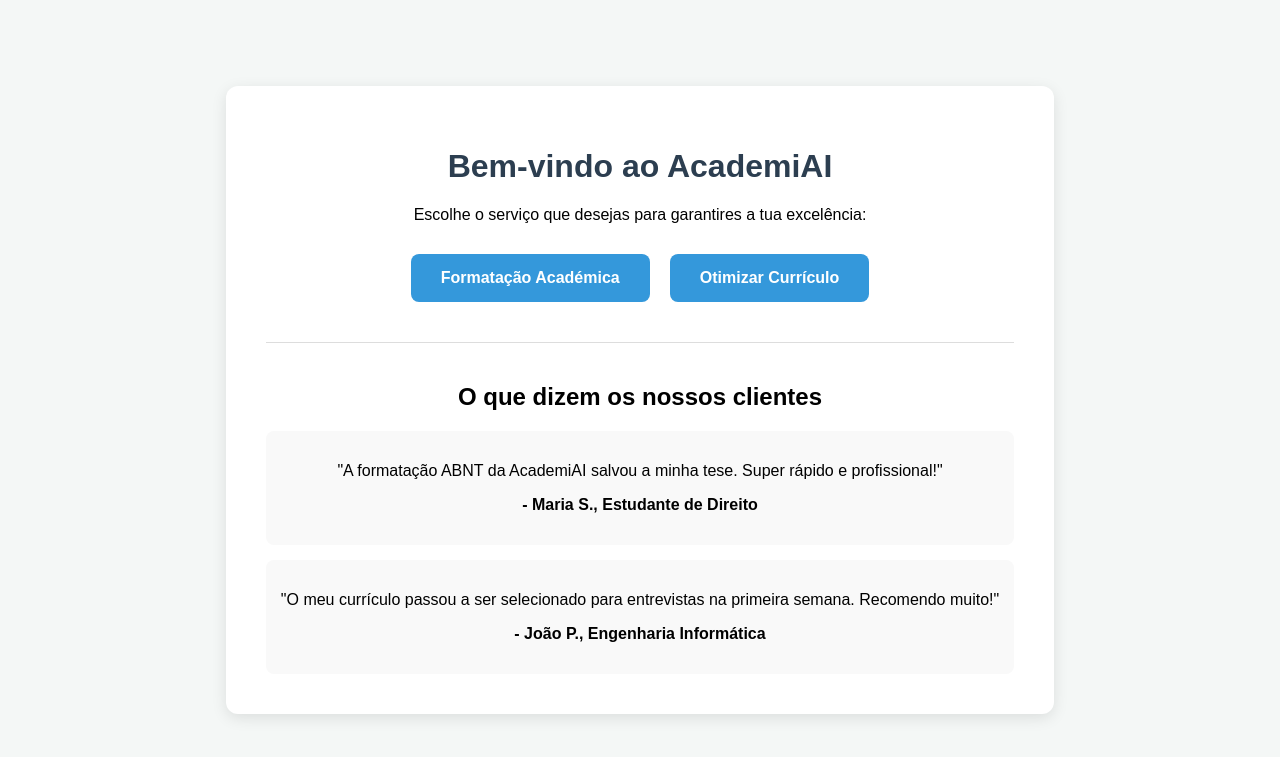
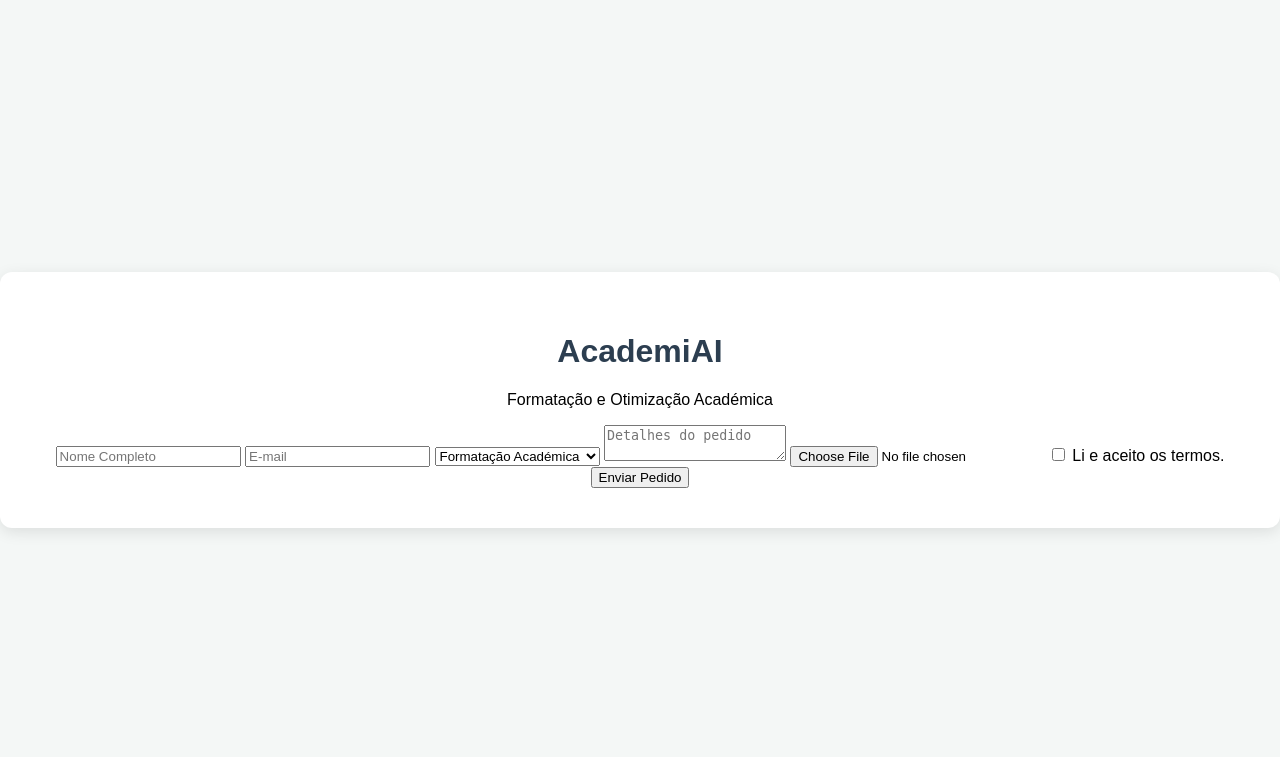
Before and after one commit to rrodrigues2326/AcademiAI, a Flask app: page / in a window 1280 px wide. Shown: the top 757 px of the page. Run offline with Flask 3, Linux system fonts and the light colour scheme.

Commit message:
Atualizar interface corporativa e nova rota

```diff
--- a/templates/index.html
+++ b/templates/index.html
@@ -2,34 +2,33 @@
 <html lang="pt">
 <head>
     <meta charset="UTF-8">
-    <title>AcademiAI - Otimização Profissional</title>
+    <title>AcademiAI | Consultoria Profissional</title>
     <link rel="stylesheet" href="{{ url_for('static', filename='style.css') }}">
 </head>
 <body>
     <div class="container">
-        <h1>Bem-vindo ao AcademiAI</h1>
-        <p>Escolhe o serviço que desejas para garantires a tua excelência:</p>
+        <h1>AcademiAI</h1>
+        <p>Formatação e Otimização Académica</p>
 
-        <div class="botoes-servico">
-            <a href="/estudante" class="botao">Formatação Académica</a>
-            <a href="/curriculo" class="botao">Otimizar Currículo</a>
-        </div>
+        <form action="/enviar" method="POST" enctype="multipart/form-data">
+            <input type="text" name="website" style="display:none;" tabindex="-1">
 
-        <hr style="margin: 40px 0; border: 0; border-top: 1px solid #ddd;">
+            <input type="text" name="nome" placeholder="Nome Completo" required>
+            <input type="email" name="email" placeholder="E-mail" required>
 
-        <section class="testemunhos">
-            <h2 style="text-align: center;">O que dizem os nossos clientes</h2>
+            <select name="servico" required>
+                <option value="Formatação Académica">Formatação Académica</option>
+                <option value="Currículo">Otimização de Currículo</option>
+            </select>
 
-            <div class="depoimento" style="background: #f9f9f9; padding: 15px; margin-bottom: 15px; border-radius: 8px;">
-                <p>"A formatação ABNT da AcademiAI salvou a minha tese. Super rápido e profissional!"</p>
-                <p><strong>- Maria S., Estudante de Direito</strong></p>
-            </div>
+            <textarea name="pedido" placeholder="Detalhes do pedido"></textarea>
+            <input type="file" name="ficheiro" required>
 
-            <div class="depoimento" style="background: #f9f9f9; padding: 15px; border-radius: 8px;">
-                <p>"O meu currículo passou a ser selecionado para entrevistas na primeira semana. Recomendo muito!"</p>
-                <p><strong>- João P., Engenharia Informática</strong></p>
-            </div>
-        </section>
+            <input type="checkbox" id="termos" name="termos" required>
+            <label for="termos">Li e aceito os termos.</label>
+
+            <button type="submit">Enviar Pedido</button>
+        </form>
     </div>
 </body>
 </html>
```
Also changed, not shown: 2 other files.
